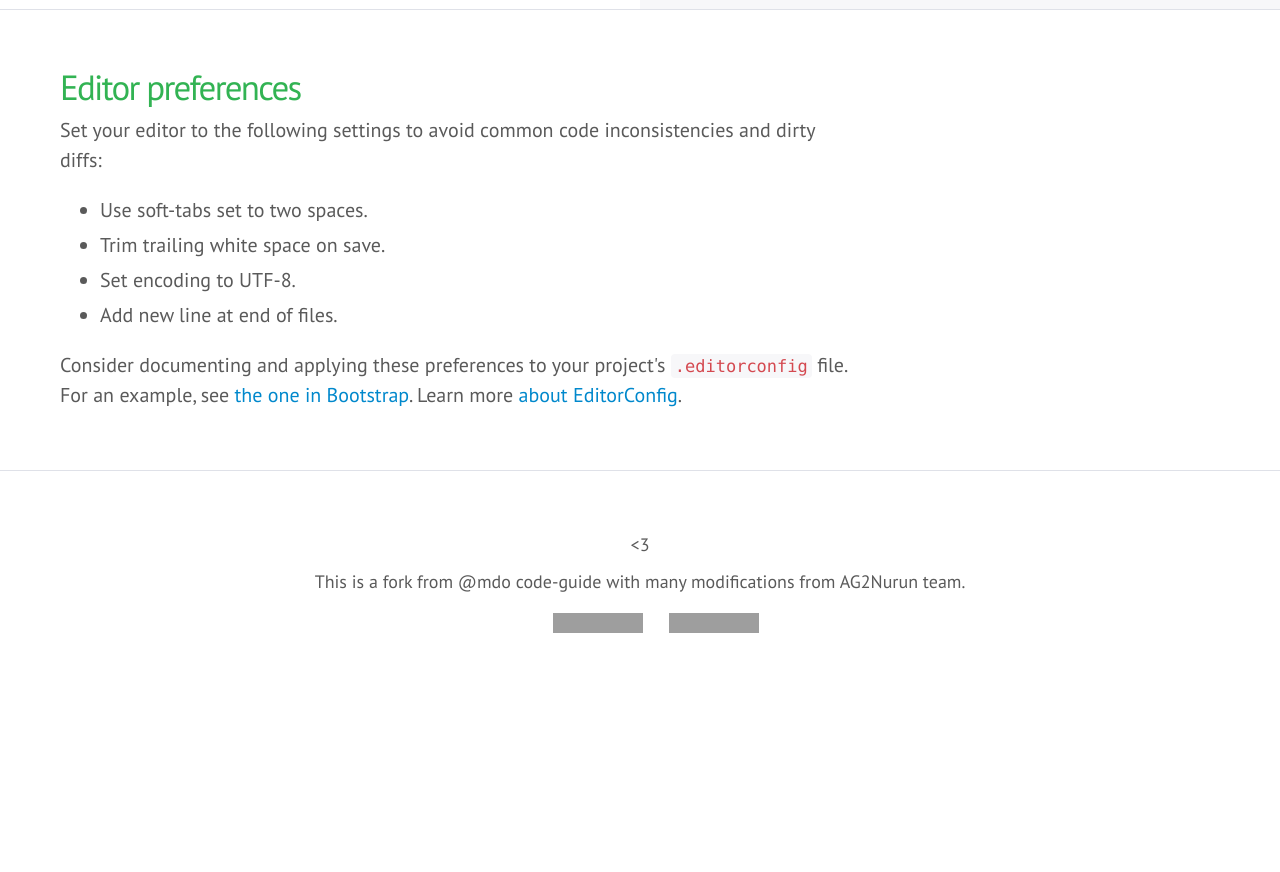
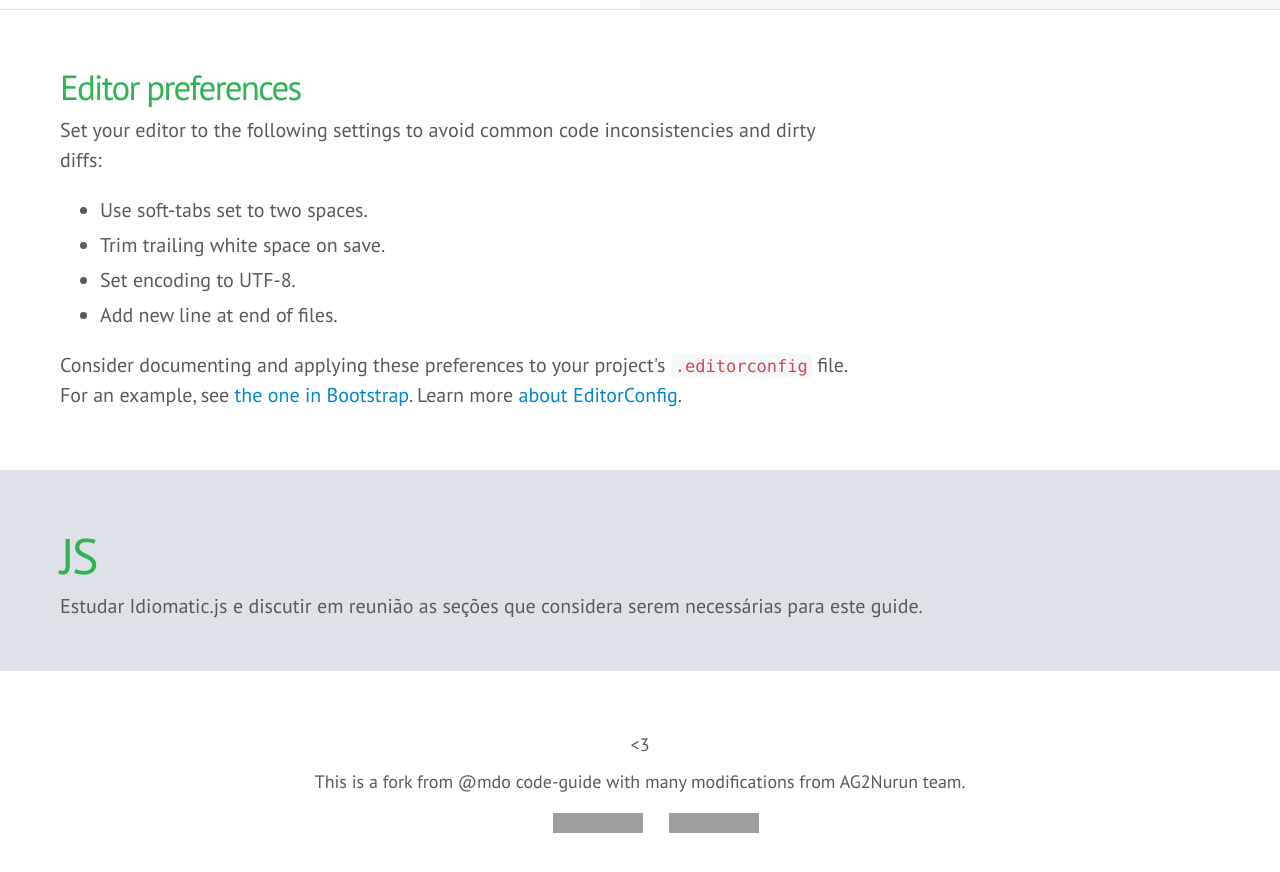
Before and after one commit to mdo/code-guide, a Jekyll site: the page built from index.html, in a window 1280 px wide and 900 px high, scrolled down 13526 px. Shown: the top 872 px of the window. Built offline with Jekyll 4.4.1, drawn with Linux system fonts in a browser that asks for light colours; some web fonts are replaced; Markdown is read by kramdown in place of the engine named in the settings; comment, search, counter and statistics services are not loaded; before the commit the page ends 14226 px from its top, so only the background shows below that; grey boxes are pictures that could not be loaded.

Commit message:
add js section

```diff
--- a/index.html
+++ b/index.html
@@ -407,3 +407,8 @@ layout: default
     <p>Consider documenting and applying these preferences to your project's <code>.editorconfig</code> file. For an example, see <a href="https://github.com/twbs/bootstrap/blob/master/.editorconfig">the one in Bootstrap</a>. Learn more <a href="http://editorconfig.org">about EditorConfig</a>.</p>
   </div>
 </div>
+
+<div class="heading" id="css">
+  <h2>JS</h2>
+  <p>Estudar Idiomatic.js e discutir em reunião as seções que considera serem necessárias para este guide.</p>
+</div>
```
